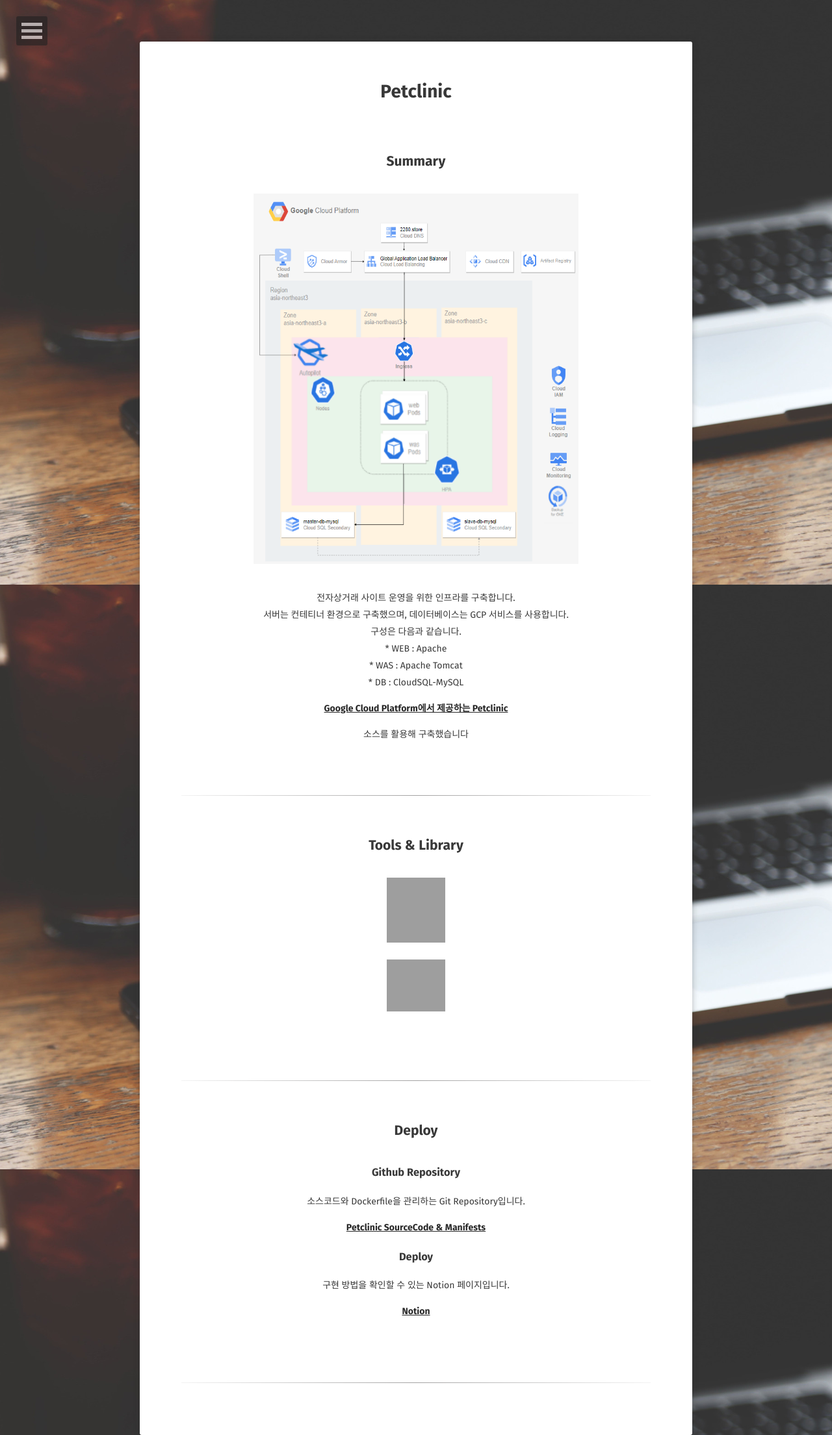
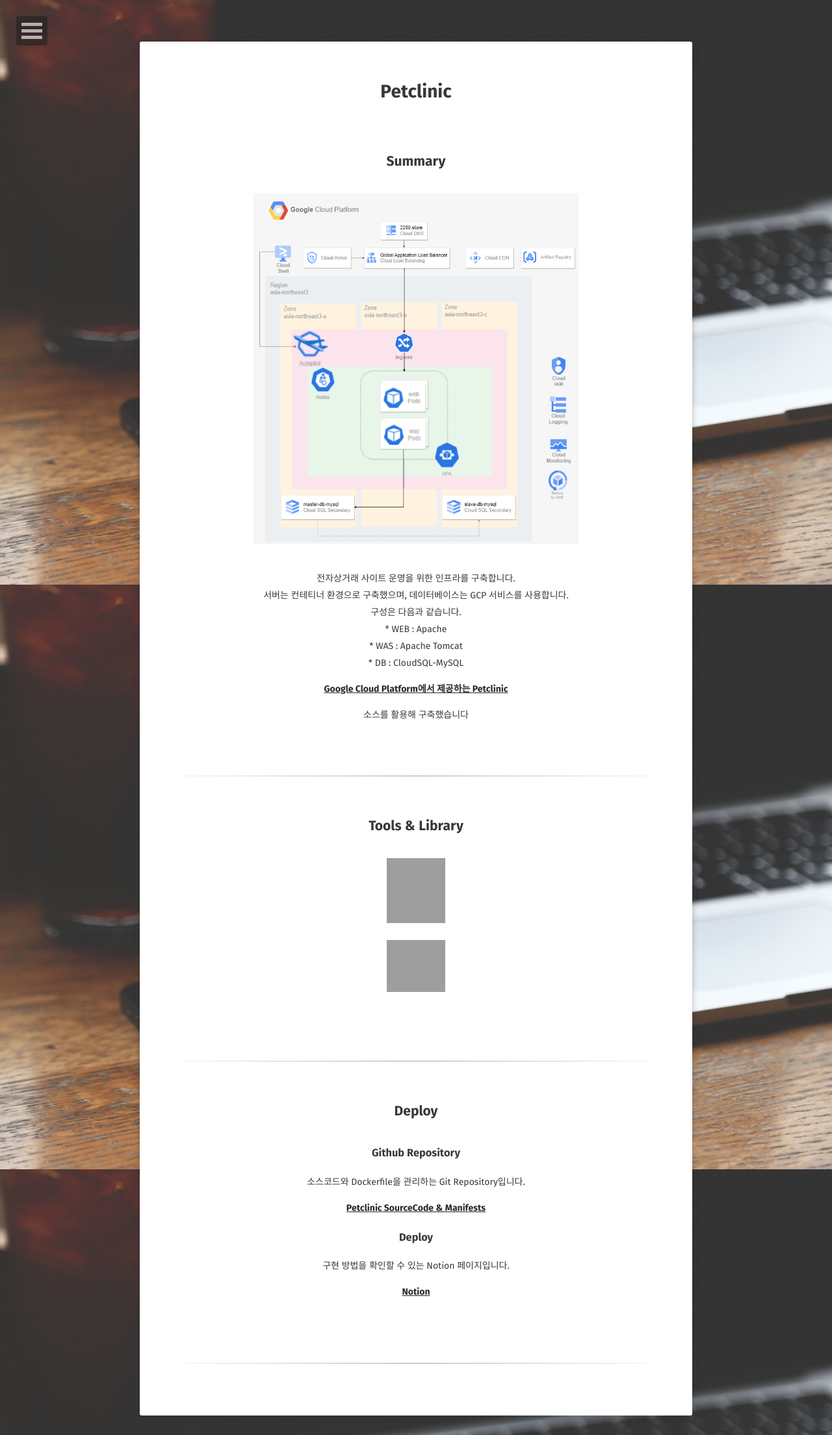
Before and after one commit to km00ng/km00ng.github.io, a Jekyll site: the page built from _posts/2016-03-22-k8s.md, in a window 1280 px wide. Shown: the whole page at 65% size. Built offline with Jekyll 4.4.1, drawn with Linux system fonts in a browser that asks for light colours; some web fonts are replaced; comment, search, counter and statistics services are not loaded; grey boxes are pictures that could not be loaded.

Commit message:
petclinic 수정

```diff
--- a/_layouts/post.html
+++ b/_layouts/post.html
@@ -104,7 +104,7 @@
                   <br>
                   <h2 id="summary">Summary</h2>
                   <div class="bottom-margin"></div>
-                  <img src="../assets/img/petclinic/k8s_architecture.png" alt="Petclinic Architecture" style="width: 500px; height: 570px;">
+                  <img src="../assets/img/petclinic/k8s_architecture.png" alt="Petclinic Architecture" style="width: 500px; height: 540px;">
                   <br>
                   <p style="font-weight: normal;">전자상거래 사이트 운영을 위한 인프라를 구축합니다.<br>
                   서버는 컨테티너 환경으로 구축했으며, 데이터베이스는 GCP 서비스를 사용합니다. <br>
```
